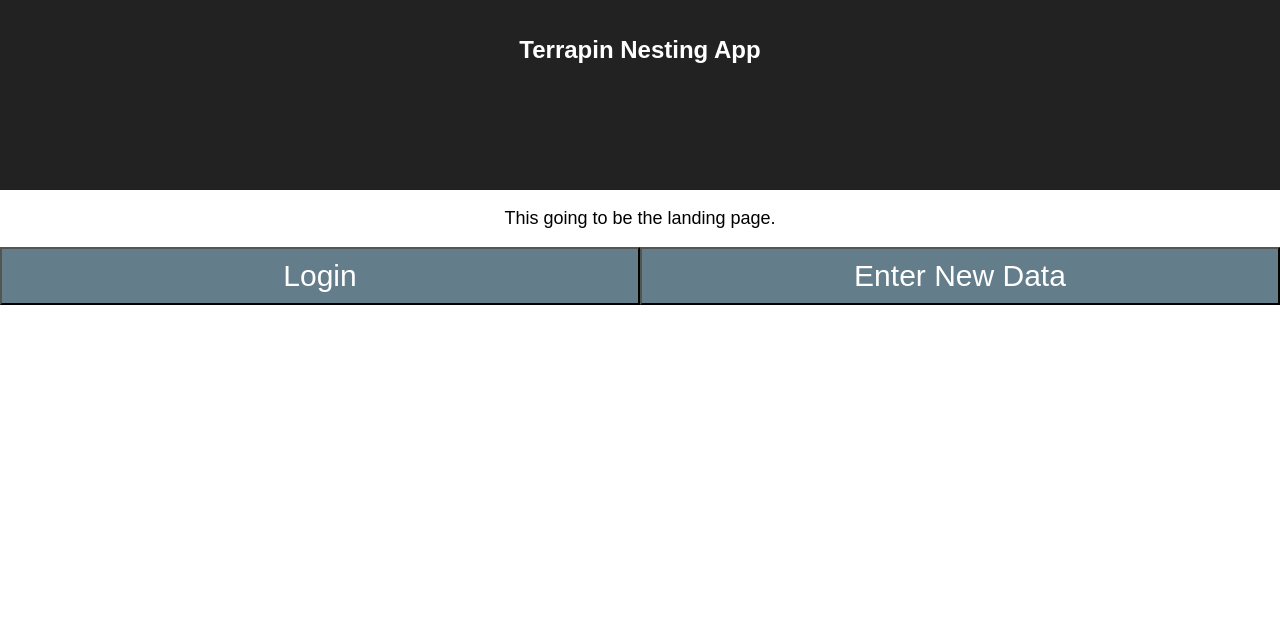
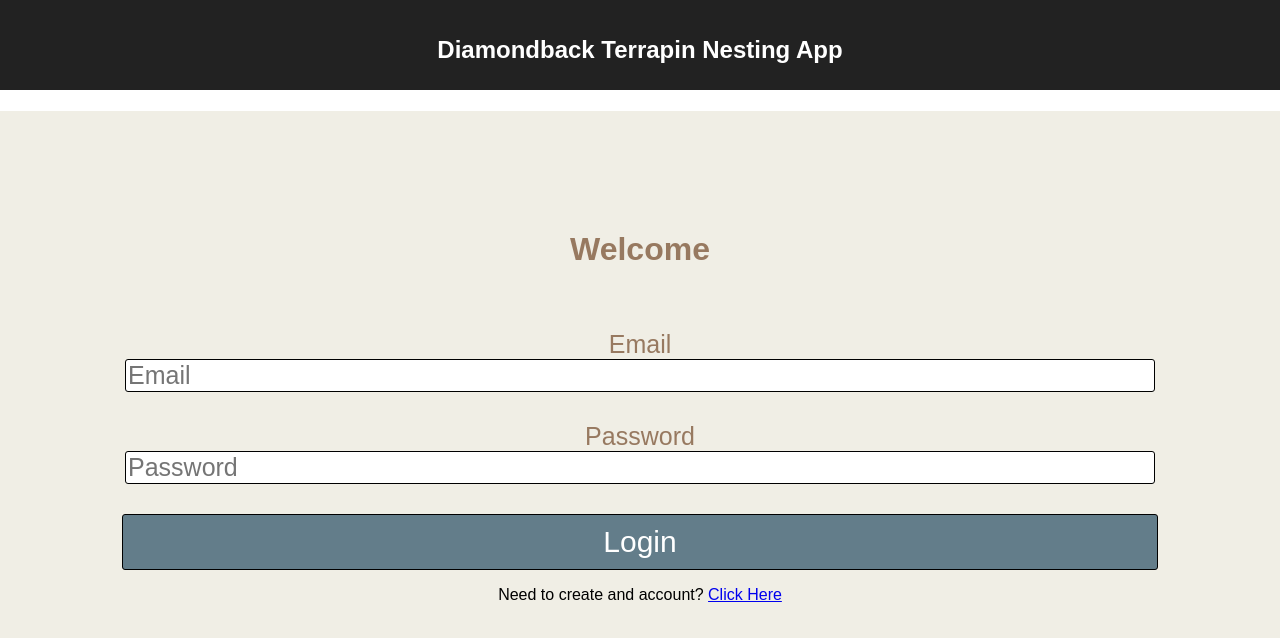
Before and after one commit to NPH82/Terrapin, a React (Create React App) app: page / in a window 1280 px wide. Shown: the top 638 px of the page. Built offline with nearby package versions, Linux system fonts and the light colour scheme.

Commit message:
completed input component, created welcome page and create account page

```diff
--- a/public/index.html
+++ b/public/index.html
@@ -19,7 +19,7 @@
       work correctly both with client-side routing and a non-root public URL.
       Learn how to configure a non-root public URL by running `npm run build`.
     -->
-    <title>Terrapin Nesting</title>
+    <title>Diamondback Terrapin Nesting</title>
   </head>
   <body>
     <noscript>
--- a/src/App.css
+++ b/src/App.css
@@ -1,15 +1,11 @@
 .App {
-  text-align: center;
-}
 
-.App-logo {
-  animation: App-logo-spin infinite 20s linear;
-  height: 80px;
 }
 
 .App-header {
+  text-align: center;
   background-color: #222;
-  height: 150px;
+  height: 50px;
   padding: 20px;
   color: white;
 }
@@ -17,12 +13,3 @@
 .App-title {
   font-size: 1.5em;
 }
-
-.App-intro {
-  font-size: large;
-}
-
-@keyframes App-logo-spin {
-  from { transform: rotate(0deg); }
-  to { transform: rotate(360deg); }
-}
--- a/src/App.js
+++ b/src/App.js
@@ -1,19 +1,18 @@
 import React, { Component } from 'react';
 import './App.css';
-import FormBtn from "./components/Form";
+import  Welcome from "./pages/Welcome";
+// import CreateAccount from "./pages/CreateAccount";
 
 class App extends Component {
   render() {
     return (
       <div className="App">
         <header className="App-header">
-          <h1 className="App-title">Terrapin Nesting App</h1>
+          <h1 className="App-title">Diamondback Terrapin Nesting App</h1>
         </header>
-        <p className="App-intro">
-          This going to be the landing page.
-        </p>
-        <FormBtn label="Login"/>
-        <FormBtn label="Enter New Data"/>
+        <Welcome/>
+        {/* <CreateAccount/> */}
+
       </div>
     );
   }
--- a/src/components/Form/FormBtn.js
+++ b/src/components/Form/FormBtn.js
@@ -1,12 +1,25 @@
 import React from "react";
 
 class FormBtn extends React.Component {
+  constructor(props) {
+    super(props);
+    this.state = {value: ''};
+
+    this.handleSubmit = this.handleSubmit.bind(this);
+  }
+
+  handleSubmit(event) {
+    alert("this value was submitted: " + this.state.value);
+    event.preventDefault();
+  }
+
   render() {
     return (
       <button
+        onSubmit={this.handleSubmit}
         className="btn btn-default"
-        style={{backgroundColor:"#637d8a", padding:"10px 0px", color:"#fff", width:"50%", fontSize:30, border:"10 #000"}}
-        onClick={this.props.handleClick}>
+        style={{backgroundColor:"#637d8a", padding:"10px 0px", color:"#fff", width:"81%", fontSize:30, border:"1px solid #000", borderRadius:"3px"}}
+      >
         {this.props.label}
       </button>
     );
--- a/src/components/Form/Input.js
+++ b/src/components/Form/Input.js
@@ -1,9 +1,32 @@
 import React from "react";
 
 class Input extends React.Component {
+  constructor(props) {
+    super(props);
+    this.state = {value: ''};
+
+    this.handleChange = this.handleChange.bind(this);
+  }
+
+    handleChange(event) {
+      this.setState({value: event.target.value});
+    }
+
   render() {
     return(
-      <h1>{this.props.name}</h1>
-    )
+      <div className="form-group" style={{textAlign:"center", marginBottom:30}}>
+      <label style={{fontSize:25, color:"#977960"}}>{this.props.label}</label>
+      <br/>
+      <input
+        style={{fontSize:25, width:"80%", border:"1px solid #000", borderRadius:"3px"}}
+        type={this.props.type}
+        value={this.state.value}
+        placeholder={this.props.placeholder}
+        onChange={this.handleChange}
+      />
+      </div>
+    );
   }
-}
+};
+
+export default Input;
--- a/src/components/Form/index.js
+++ b/src/components/Form/index.js
@@ -1 +1,2 @@
-export { default } from "./FormBtn";
+export * from "./FormBtn";
+export * from "./Input";
--- /dev/null
+++ b/src/pages/CreateAccount/CreateAccount.js
@@ -0,0 +1,53 @@
+import React from "react";
+import  FormBtn from "../../components/Form/FormBtn";
+import Input from "../../components/Form/Input";
+
+class CreateAccount extends React.Component {
+  render() {
+    return(
+      <div className="createAccount" style={{backgroundColor:"#f0eee5", height:"100vh", textAlign:"center"}}>
+        <h1 style={{fontSize:"4vh", color:"#977960", paddingTop:"5vh", paddingBottom:"3vh"}}>Create Account</h1>
+        <form>
+        <Input
+          label="Email"
+          type="text"
+          name="email"
+          placeholder="Email"
+          value=''
+        />
+        <Input
+          label="Password"
+          name="password"
+          type="password"
+          placeholder="Password"
+          value=''
+        />
+        <Input
+          label="Confirm Password"
+          name="password"
+          type="password"
+          placeholder="Re-enter Password"
+          value=''
+        />
+        <Input
+          label="Name"
+          name="name"
+          type="text"
+          placeholder="Name"
+          value=''
+        />
+         <Input
+          label="Phone Number"
+          name="phoneNumber"
+          type="number"
+          placeholder="Phone Number"
+          value=''
+        />
+        <FormBtn label="Login"/>
+        </form>
+      </div>
+    );
+  }
+};
+
+export default CreateAccount;
--- /dev/null
+++ b/src/pages/CreateAccount/index.js
@@ -0,0 +1 @@
+export { default } from "./CreateAccount";
--- /dev/null
+++ b/src/pages/Welcome/Welcome.js
@@ -0,0 +1,33 @@
+import React from "react";
+import  FormBtn from "../../components/Form/FormBtn";
+import Input from "../../components/Form/Input";
+
+class Welcome extends React.Component {
+  render() {
+    return(
+      <div className="login" style={{backgroundColor:"#f0eee5", height:"100vh", textAlign:"center"}}>
+        <h1 style={{fontSize:"4vh", color:"#977960", paddingTop:"15vh", paddingBottom:"5vh"}}>Welcome</h1>
+        <form>
+          <Input
+            label="Email"
+            type="text"
+            name="email"
+            placeholder="Email"
+            value=''
+          />
+          <Input
+            label="Password"
+            name="password"
+            type="password"
+            placeholder="Password"
+            value=''
+          />
+          <FormBtn label="Login"/>
+          </form>
+          <p>Need to create and account? <a href="#">Click Here</a></p>
+        </div>
+    );
+  }
+};
+
+export default Welcome;
--- /dev/null
+++ b/src/pages/Welcome/index.js
@@ -0,0 +1 @@
+export { default } from "./Welcome";
```
